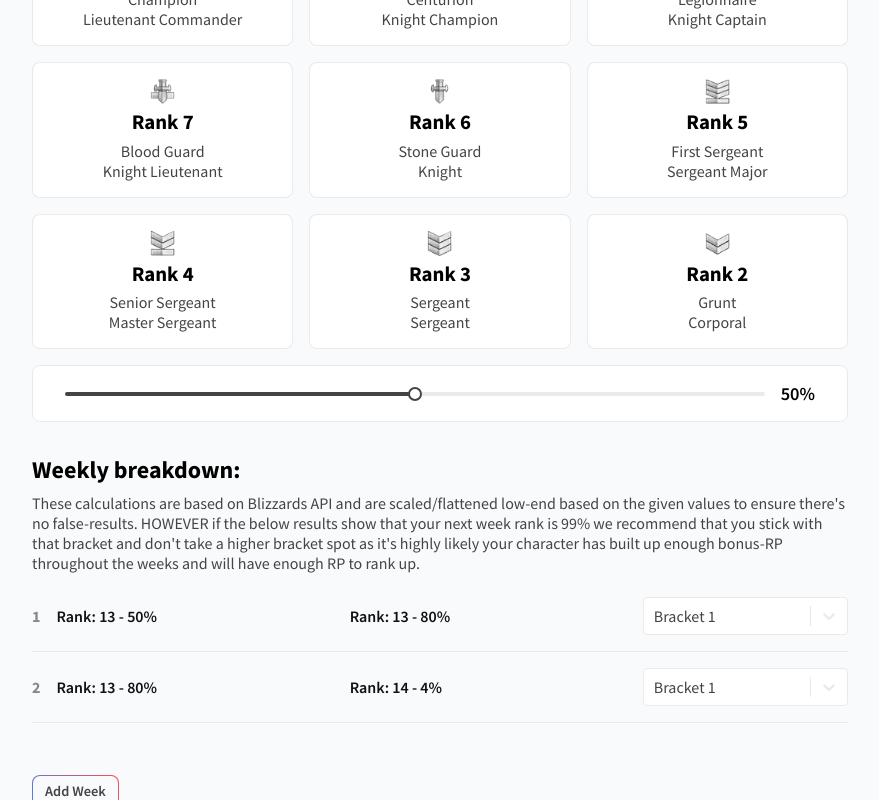
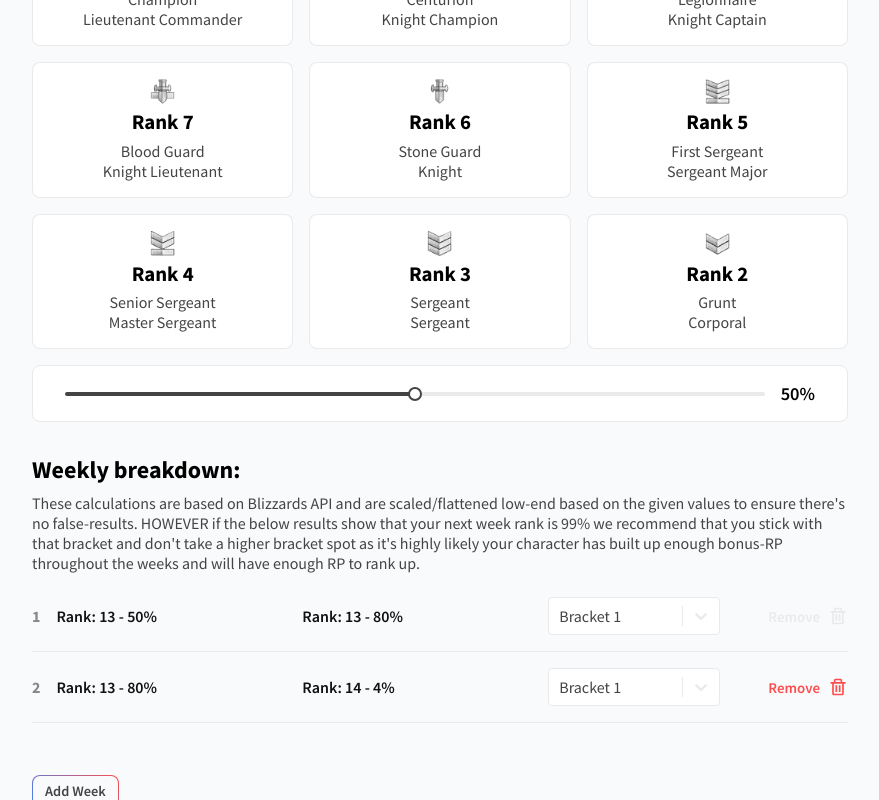
Before and after one commit to Xnw1k/SoM_Ranker_PUB, a React (Create React App) app: page / in a window 1280 px wide. Both pictures are taken after a click on the button "Add Week". Shown: the part 479-1279 px from the top of the page, without its empty margins (200-1079 px from the left). Built offline with nearby package versions, Linux system fonts and the light colour scheme.

Commit message:
added remove functionality

```diff
--- a/package.json
+++ b/package.json
@@ -14,6 +14,7 @@
     "rc-slider": "^9.7.4",
     "react": "^17.0.2",
     "react-dom": "^17.0.2",
+    "react-icons": "^4.3.1",
     "react-scripts": "4.0.3",
     "react-select": "^5.2.1",
     "typescript": "^4.5.2",
--- a/src/App.scss
+++ b/src/App.scss
@@ -105,6 +105,17 @@ body{
       color:$sub;
       font-weight:600;
     }
+    .table-icon{
+      align-items: center;
+      display:flex;
+      font-weight:600;
+      font-size:.93em;
+      margin-left:3rem;
+      color:#fd4d4d;
+      &:hover{
+        cursor:pointer;
+      }
+    }
   }
 }
 .week-item{
--- a/src/Store/Context.tsx
+++ b/src/Store/Context.tsx
@@ -8,6 +8,7 @@ export interface ICtx{
     setBracket: (bracket_number: number) => void,
     handleBracketChanges: (bracket_index: number, week_index: number) => void,
     setWeeks: (newWeeks: Week[]) => void,
+    handleDeleteChanges: (week_index: number, bracket_index: number) => void,
 }
 
 export const Ctx = createContext<ICtx>({} as ICtx);
--- a/src/Store/Provider.tsx
+++ b/src/Store/Provider.tsx
@@ -29,6 +29,17 @@ export const TodoProvider = ({ children }: props ) => {
         dispatch({type: 'set_updated_brackets', payload: { newBrackets } })
     }
 
+    const handleDeleteChanges = (week_index: number, bracket_index: number) => {
+        const bracketSnapshot = state.brackets.slice();
+        const weekSnapshot = state.weeks.slice();
+        bracketSnapshot.splice(bracket_index, 1);
+        weekSnapshot.splice(week_index, 1);
+        dispatch({
+          type: "set_updated_weeks",
+          payload: { updatedWeeks: weekSnapshot, updatedBrackets: bracketSnapshot },
+        });
+      };
+
     return (
         <Ctx.Provider value={{
             state,
@@ -36,6 +47,7 @@ export const TodoProvider = ({ children }: props ) => {
             setPercent,
             setBracket,
             handleBracketChanges,
+            handleDeleteChanges,
             setWeeks,
         }}>
             {children}
--- a/src/Store/reducer.tsx
+++ b/src/Store/reducer.tsx
@@ -1,11 +1,11 @@
 import { RankState, Week } from './Interfaces';
-
 type TActions =
     | { type: 'set_rank', payload: { rank_number: number } }
     | { type: 'set_percent', payload: { slider_number: number } }
     | { type: 'set_bracket', payload: { bracket_number: number } }
     | { type: 'set_updated_brackets', payload:{ newBrackets: number[] }}
     | { type: 'set_weeks', payload:{ newWeeks: Week[] }}
+    | { type: 'set_updated_weeks', payload:{ updatedWeeks: Week[], updatedBrackets: number[] }}
 
 export const reducer = (state: RankState, action: TActions): RankState => {
     switch (action.type) {
@@ -34,6 +34,12 @@ export const reducer = (state: RankState, action: TActions): RankState => {
                 ...state,
                 weeks: action.payload.newWeeks,
             };
+         case "set_updated_weeks":
+            return {
+                ...state,
+                weeks: action.payload.updatedWeeks,
+                brackets: action.payload.updatedBrackets,
+            };
         default:
             return state;
     }
--- a/src/Store/useCtx.tsx
+++ b/src/Store/useCtx.tsx
@@ -3,7 +3,7 @@ import { Ctx } from './Context';
 
 export const useCtx = () => {
 
-    const { state, setRank, setPercent, setBracket, handleBracketChanges,setWeeks} = useContext(Ctx);
+    const { state, setRank, setPercent, setBracket, handleBracketChanges, setWeeks, handleDeleteChanges} = useContext(Ctx);
     const { rank, percent, weeks, brackets} = state;
 
     return {
@@ -14,6 +14,7 @@ export const useCtx = () => {
         setRank,
         setPercent,
         handleBracketChanges,
+        handleDeleteChanges,
         setBracket,
         setWeeks
     }
--- a/src/components/Weeks.tsx
+++ b/src/components/Weeks.tsx
@@ -3,6 +3,8 @@ import { useCtx } from '../Store/useCtx'
 import { Brackets } from '../Utils/Brackets';
 import Select from 'react-select'
 import { Title } from './Title';
+import {BiTrash} from 'react-icons/bi'
+
 export const customStyles = (defaultReactSelectTheme: any) => ({
     ...defaultReactSelectTheme,
     colors: {
@@ -31,9 +33,16 @@ export const style = {
 
 
 export const Weeks:React.FC = () => {
-    const {weeks, setBracket, handleBracketChanges} = useCtx();
+    const {weeks, setBracket, brackets, handleBracketChanges, handleDeleteChanges} = useCtx();
     if(!weeks) return null;
     let selectOptions = Brackets.map((bracket, index) => ({value: index,label: bracket.name}));
+
+
+    const getWeekInfo = (week_index: number, brackets: number[]) => {
+        const bracketPosition = brackets[week_index]
+        const findBracketPosition = brackets.indexOf(bracketPosition);
+        handleDeleteChanges(week_index, findBracketPosition);
+    }
 
     return (
         <>
@@ -64,6 +73,13 @@ export const Weeks:React.FC = () => {
                                     onChange={(option: any) => handleBracketChanges(option.value, index)}
                                 />
                             </aside>
+                            {
+                                index === 0 && <span className='table-icon' style={{color:'rgba(234,234,234,1)'}}>Remove <BiTrash style={{marginLeft: '.5rem', verticalAlign: 'middle'}}size={20}/></span>
+                            }
+                            {
+                                index !== 0 &&   <span className='table-icon' onClick={() => getWeekInfo(index, brackets)}>Remove <BiTrash style={{marginLeft: '.5rem', verticalAlign: 'middle'}}size={20}/></span>
+                            }
+
                         </div>
                     </div>
                 )
```
Also changed, not shown: 1 other file (tests, documents, lock files or other folders).
